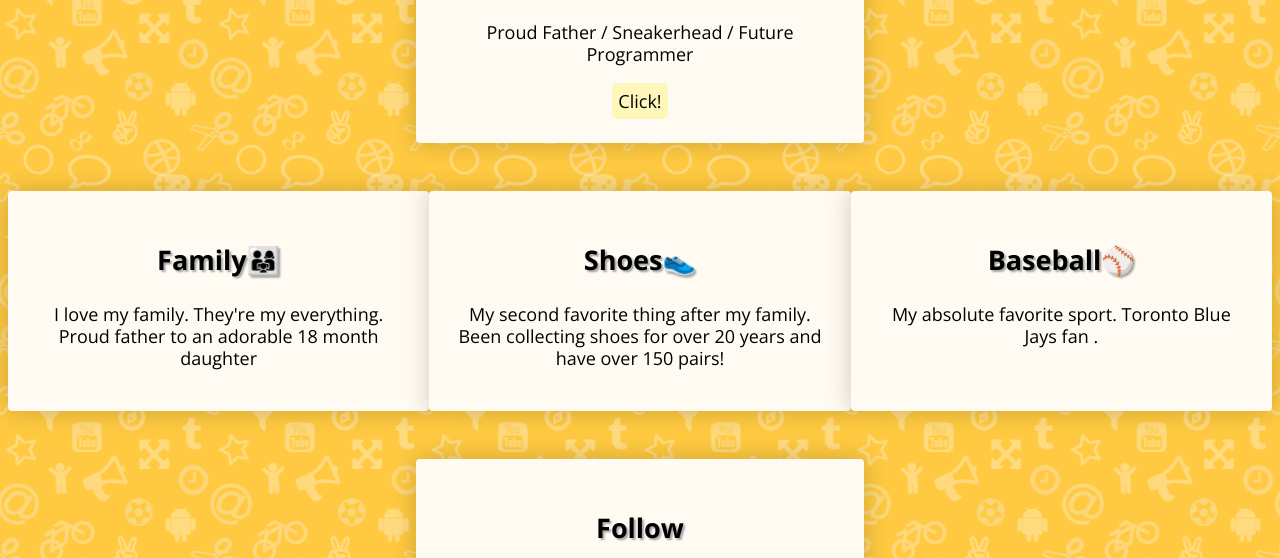
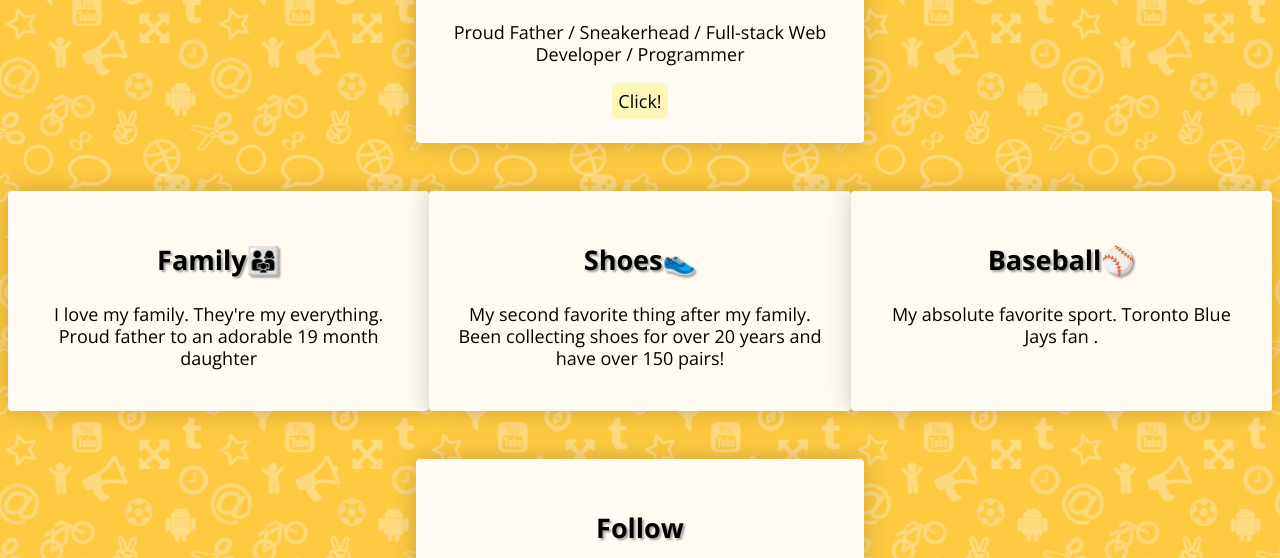
Before and after one commit to airbathingape/profile, a plain HTML site: page index.html in a window 1280 px wide. Shown: the part 261-819 px from the top of the page. Drawn offline with nearby package versions, Linux system fonts and the light colour scheme.

Commit message:
made some small information updates

```diff
--- a/index.html
+++ b/index.html
@@ -17,7 +17,7 @@
     <div class="card-white">
       <img class="img-circle" src="images/chi.jpg" alt="Daniel Domingo Picture">
       <h1>Daniel Domingo</h1>
-      <p>Proud Father / Sneakerhead / Future Programmer</p>
+      <p>Proud Father / Sneakerhead / Full-stack Web Developer / Programmer</p>
       <a href="#" target="_blank" class="btn">Click!</a>
     </div>
 
@@ -25,7 +25,7 @@
 
       <div class="card-white">
         <h2>Family👨‍👩‍👧</h2>
-        <p>I love my family. They're my everything. Proud father to an adorable 18 month daughter</p>
+        <p>I love my family. They're my everything. Proud father to an adorable 19 month daughter</p>
       </div>
 
       <div class="card-white">
```
